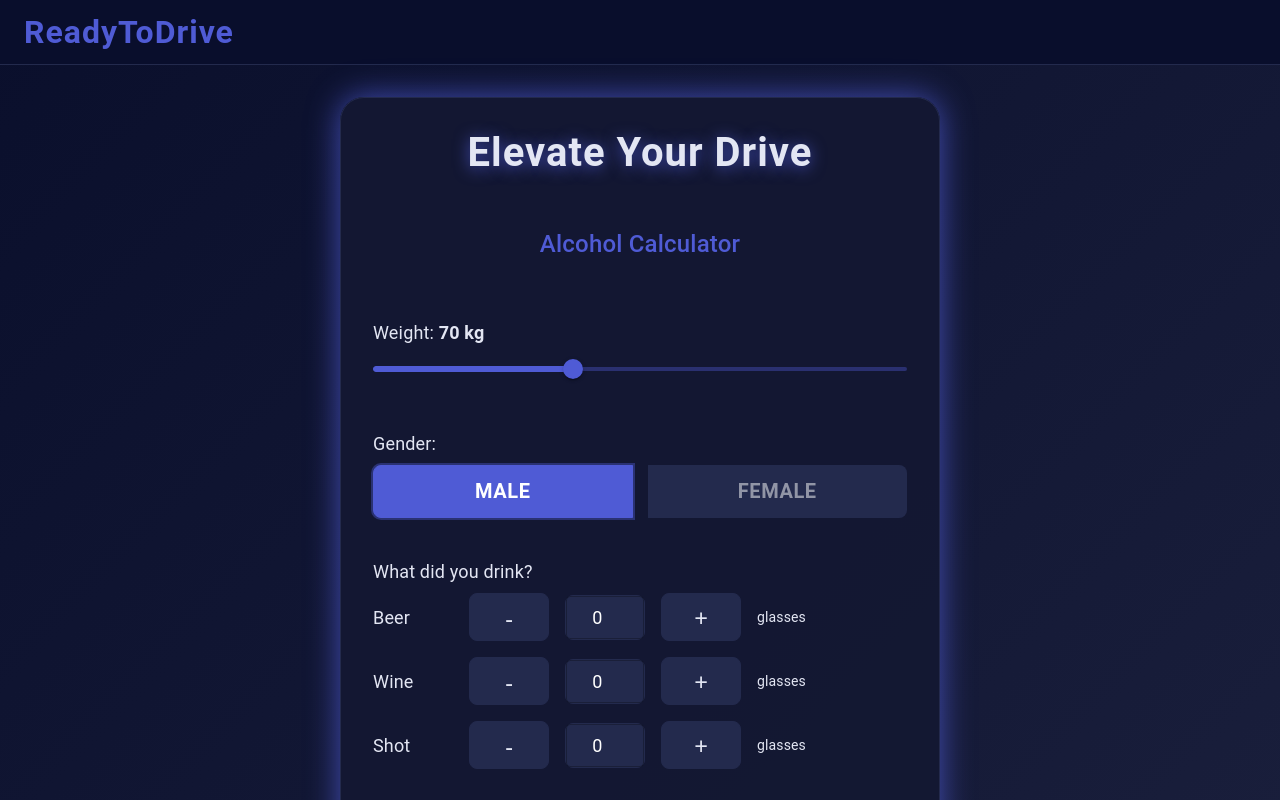
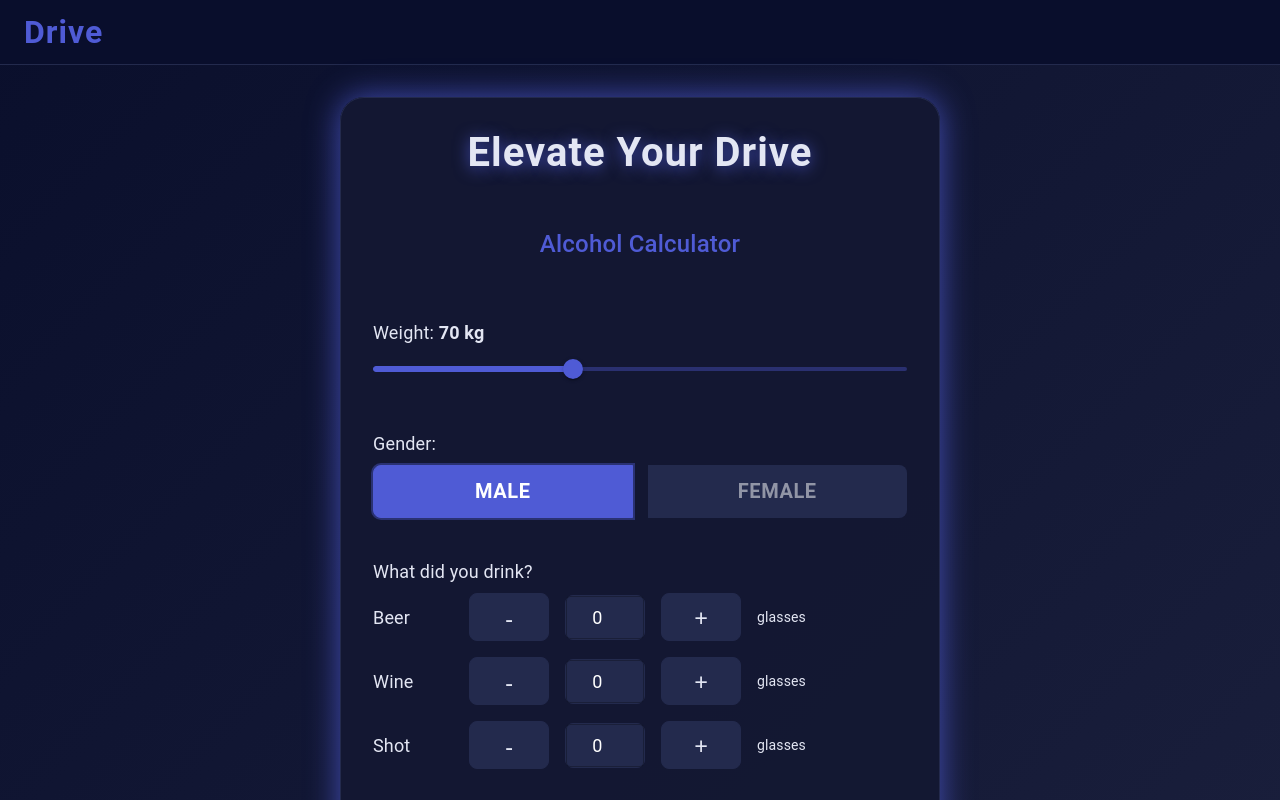
Before and after one commit to magnair/ReadyToDrive, a React (Vite) app: page / in a window 1280 px wide. Shown: the top 800 px of the page. Built offline with nearby package versions, Linux system fonts and the light colour scheme; some icons are missing.

Commit message:
Changed header title

```diff
--- a/src/App.tsx
+++ b/src/App.tsx
@@ -31,7 +31,7 @@ function App() {
       <AppBar position="static" sx={{ bgcolor: colors.appBar, boxShadow: 'none', borderBottom: `1px solid ${colors.border}` }}>
         <Toolbar sx={{ px: { xs: 1, sm: 3 }, minHeight: { xs: 56, sm: 64 } }}>
           <Typography variant="h5" sx={{ flexGrow: 1, fontWeight: 700, letterSpacing: 1, fontSize: { xs: 22, sm: 32 }, color: colors.highlight }}>
-            ReadyToDrive
+            Drive
           </Typography>
           <IconButton color="inherit" onClick={() => setDarkMode(m => !m)} sx={{ ml: 1, color: colors.iconColor }}>
             {darkMode ? <Brightness7Icon /> : <Brightness4Icon />}
```
